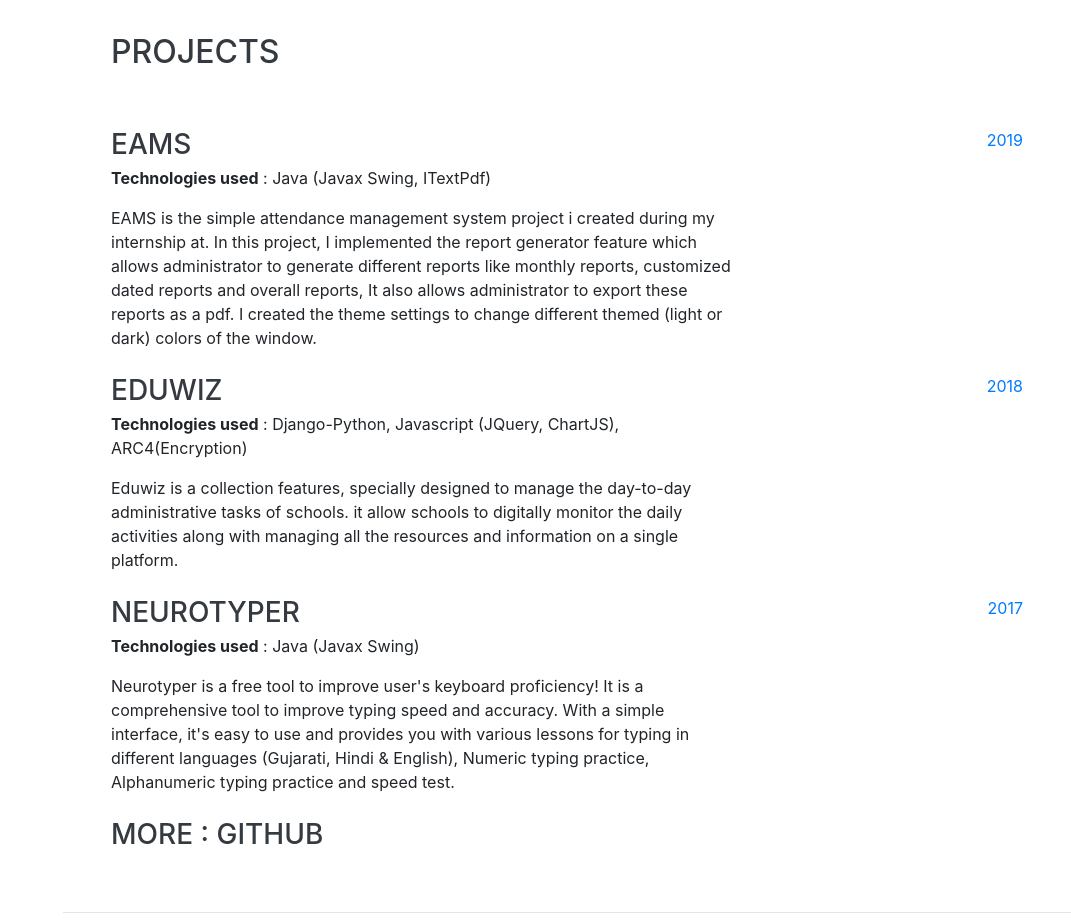
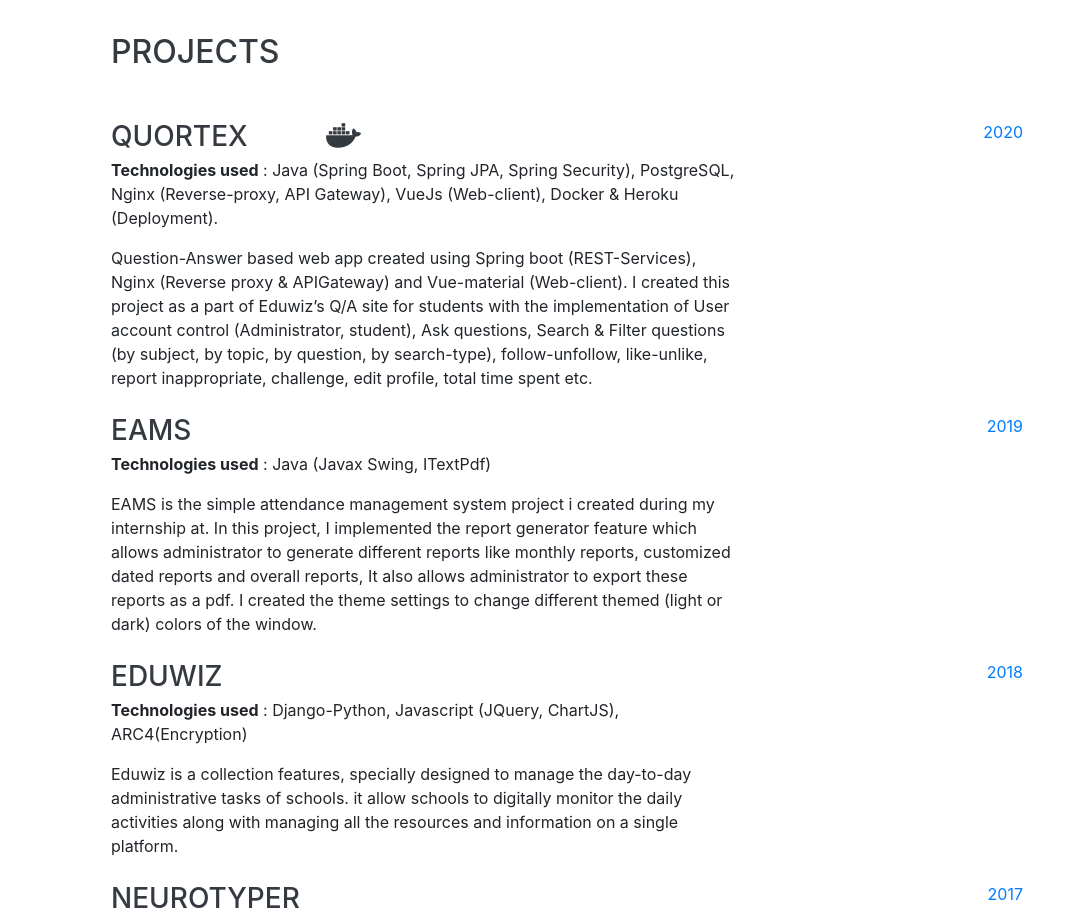
Before and after one commit to VrushankPatel/VrushankPatel.github.io, a website with bundled scripts: page index.html in a window 1280 px wide. Shown: the part 1620-2540 px from the top of the page, without its empty margins (209-1280 px from the left). Built offline with nearby package versions, Linux system fonts and the light colour scheme; no server answers; a web font is replaced by a local one.

Commit message:
triggered quortex

```diff
--- a/index.html
+++ b/index.html
@@ -157,7 +157,7 @@
 			<div class="w-100">
 				<h2 class="mb-5">Projects</h2>
 				<div class="resume-item d-flex flex-column flex-md-row justify-content-between mb-2">
-					<!-- <div class="resume-content">
+					<div class="resume-content">
 						<div class="container">
 							<div class="row">
 								<a class="js-scroll-trigger" href="#projects"
@@ -197,7 +197,7 @@
 					</div>
 					<div class="resume-date text-md-right">
 						<span class="text-primary">2020</span>
-					</div> -->
+					</div>
 				</div>
 				<div class="resume-item d-flex flex-column flex-md-row justify-content-between mb-2">
 					<div class="resume-content">
```
